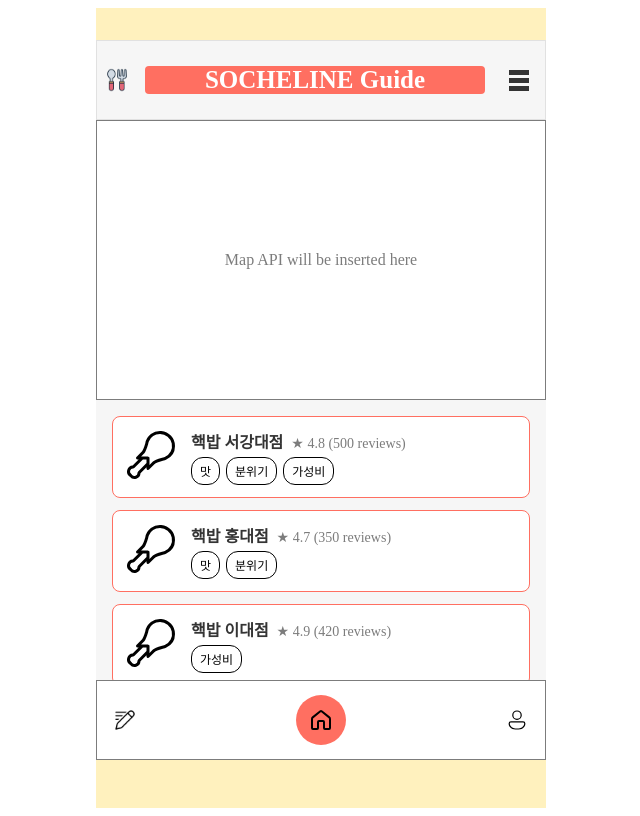
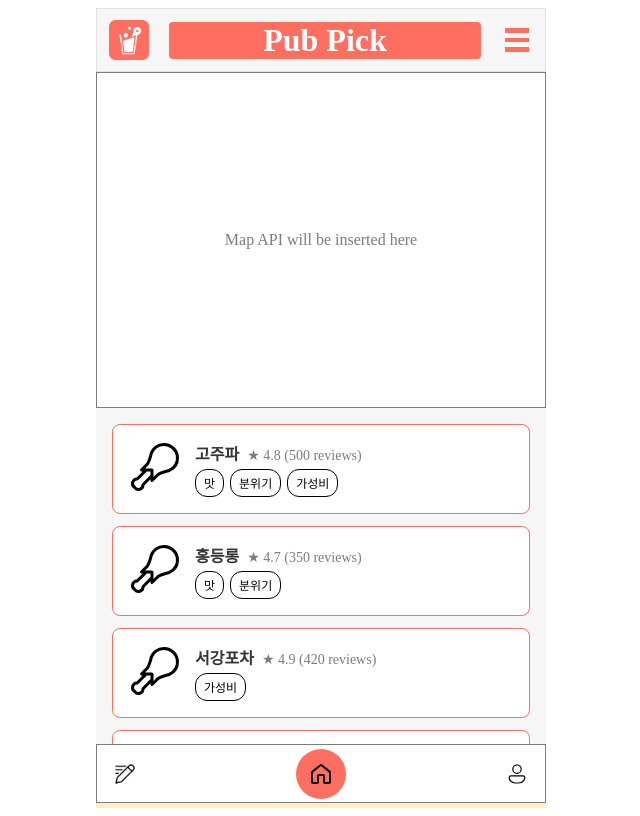
Before and after one commit to 2025-spring-CSE4022-team6/SG-food-front, a React (Create React App) app: page / in a window 1280 px wide. Shown: the whole page, without its empty margins (319-959 px from the left). Built offline with nearby package versions, Linux system fonts and the light colour scheme.

Commit message:
* px단위 rem으로 변경, 새로운 로고 추가, 사이즈 최적화.

```diff
--- a/package.json
+++ b/package.json
@@ -9,9 +9,9 @@
     "@testing-library/user-event": "^13.5.0",
     "react": "^19.1.0",
     "react-dom": "^19.1.0",
-    "react-router-dom": "^7.4.1",
+    "react-router-dom": "^7.5.0",
     "react-scripts": "5.0.1",
-    "styled-components": "^6.1.16",
+    "styled-components": "^6.1.17",
     "web-vitals": "^2.1.4"
   },
   "scripts": {
--- a/src/components/mainpage/MapBox.css
+++ b/src/components/mainpage/MapBox.css
@@ -1,7 +1,7 @@
 
 /* MapBox.css */
 .mapbox {
-    height: 35vh;
+    height: 42vh;
     width: 100%;
     /* 필요한 높이로 조정 가능 */
     border: 1px solid var(--gray-600); /* 회색 테두리 */
--- a/src/components/mainpage/Pic.css
+++ b/src/components/mainpage/Pic.css
@@ -4,20 +4,20 @@
     display: flex;
     align-items: center;
     border: 1px solid var(--coral-main);
-    border-radius: 8px;
-    padding: 8px;
-    margin-bottom: 12px; /* 카드 간 간격 */
+    border-radius: .5rem;
+    padding: .75rem;
+    margin-bottom: .75rem; /* 카드 간 간격 */
     background-color: #ffffff; /* 필요 시 배경색 조절 */
   }
 
   .pic-box-left {
-    margin-right: 10px;
+    margin-right: .625rem;
   }
 
   .pic-box-img {
-    width: 60px;
-    height: 60px;
-    border-radius: 4px;
+    width: 3.75rem;
+    height: 3.75rem;
+    border-radius: 0.25rem;
     object-fit: cover;
     /* transition: box-shadow 0.2s; */
   }
@@ -32,36 +32,36 @@
     display: flex;
     flex-wrap: wrap; /* 텍스트가 길어지면 줄바꿈을 허용 */
     align-items: baseline;
-    gap: 8px;
-    margin-bottom: 4px;
+    gap: 0.5rem;
+    margin-bottom: 0.25rem;
   }
 
   .pic-box-title {
-    font-size: 16px;
+    font-size: 1rem;
     font-weight: bold;
     color: var(--gray-800);
   }
 
   .pic-box-rating {
-    font-size: 14px;
+    font-size: 0.875rem;
     color: var(--gray-600);
   }
 
   .pic-box-tags {
     display: flex;
-    gap: 6px;
+    gap: 0.375rem;
     flex-wrap: wrap;
   }
 
   .pic-box-tag {
     border: 1px #000000 solid;
-    border-radius: 12px;
-    padding: 4px 8px;
-    font-size: 12px;
+    border-radius: .75rem;
+    padding: 0.25rem 0.5rem;
+    font-size: 0.75rem;
     color: #000000;
     white-space: nowrap; /* 태그가 길어지면 줄바꿈 방지 */
   }
 
   .pic-box:hover {
-    box-shadow: inset 0 0 6px rgba(0, 0, 0, 0.2);
+    box-shadow: inset 0 0 0.375rem rgba(0, 0, 0, 0.2);
   }
--- a/src/components/mainpage/Pics.css
+++ b/src/components/mainpage/Pics.css
@@ -2,10 +2,10 @@
 .pics-container {
     /* 스크롤 가능한 영역을 만들고 싶다면 아래와 같이 처리 */
     width: 100%;
-    height: 35vh;
+    height: 42vh;
     /* max-height: calc(100vh - 100px);  */
     overflow-y: auto;
-    padding: 16px;
+    padding: 1rem;
     box-sizing: border-box;
     background-color: var(--gray-50); /* 필요 시 배경색 조절 */
   }
--- a/src/components/mainpage/Pics.jsx
+++ b/src/components/mainpage/Pics.jsx
@@ -9,7 +9,7 @@ const picData = [
 
   {
     id: 1,
-    name: '핵밥 서강대점',
+    name: '고주파',
     rating: 4.8,
     reviewCount: 500,
     tags: ['맛', '분위기', '가성비'],
@@ -17,7 +17,7 @@ const picData = [
   },
   {
     id: 2,
-    name: '핵밥 홍대점',
+    name: '홍등롱',
     rating: 4.7,
     reviewCount: 350,
     tags: ['맛', '분위기'],
@@ -25,7 +25,7 @@ const picData = [
   },
   {
     id: 3,
-    name: '핵밥 이대점',
+    name: '서강포차',
     rating: 4.9,
     reviewCount: 420,
     tags: ['가성비'],
@@ -33,7 +33,7 @@ const picData = [
   },
   {
     id: 4,
-    name: '핵밥 성수점',
+    name: '낭만 오지',
     rating: 4.5,
     reviewCount: 420,
     tags: ['가성비'],
--- a/src/components/mainpage/bottomButtons.css
+++ b/src/components/mainpage/bottomButtons.css
@@ -3,7 +3,7 @@
 
 .bottom-buttons {
     /* bottom: 0; */
-    height : 10vh; /* 원하는 높이로 조정 */
+    height : 3.7rem; /* 원하는 높이로 조정 */
     width: 100%;
     /* 회색 테두리 박스 */
     border: 1px solid var(--gray-600);
--- a/src/components/mainpage/header.css
+++ b/src/components/mainpage/header.css
@@ -9,12 +9,12 @@
     align-items: center;
     justify-content: space-between;
     background-color: var(--gray-50); /* 배경색 */
-    margin-top: 4vh;
+    /* margin-top: 5vh; */
 
     /* padding-top: 5vh; */
-    padding-left: 8px;
-    padding-right: 8px;
-    height: 10vh;              /* 원하는 높이로 조정 */
+    padding-left: .5rem;
+    padding-right: .5rem;
+    height: 4rem;              /* 원하는 높이로 조정 */
   }
 
   /* 왼쪽: 로고 영역 */
@@ -24,7 +24,8 @@
   }
 
   .cutlery-icon {
-    width: 24px;
+    margin: 0.25rem;
+    width: 2.5rem;
     height: auto;
   }
 
@@ -35,13 +36,13 @@
     justify-content: center;
     align-items: center;
     background-color: var(--coral-main); /* 코럴색 배경 */
-    margin: 0 16px;             /* 좌우로 약간 간격 */
-    border-radius: 4px;        /* 모서리 둥글게 (필요 시) */
+    margin: 0 1rem;             /* 좌우로 약간 간격 */
+    border-radius: .25rem;        /* 모서리 둥글게 (필요 시) */
   }
 
   .headbox-center h1 {
     color: #ffffff;
-    font-size: 25px;
+    font-size: 2rem;
     margin: 0;
   }
 
@@ -55,19 +56,19 @@
     background: none;
     border: none;
     cursor: pointer;
-    padding: 8px;
+    padding: 0.5rem;
   }
 
   /* 버튼을 눌렀을 때 잠시 음영 효과 */
   .menu-button:active {
-    box-shadow: inset 0 0 4px rgba(0, 0, 0, 0.3);
+    box-shadow: inset 0 0 0.25rem rgba(0, 0, 0, 0.3);
   }
 
   /* 햄버거 막대 (3줄) */
   .menu-bar {
     display: block;
-    width: 20px;
-    height: 5px;
-    background-color: #333;
-    margin: 3px 0;
+    width: 1.5rem;
+    height: .3rem;
+    background-color: var(--coral-main);
+    margin: .3rem 0;
   }
--- a/src/components/mainpage/header.jsx
+++ b/src/components/mainpage/header.jsx
@@ -7,7 +7,7 @@ const Header = () => {
         {/* 왼쪽: 로고 이미지 */}
         <div className="headbox-left">
           <img
-            src={process.env.PUBLIC_URL + '/cutlery.png'}
+            src={'/img/pubpicklogo.png'}
             alt="Cutlery Icon"
             className="cutlery-icon"
           />
@@ -15,7 +15,7 @@ const Header = () => {
 
         {/* 가운데: 코럴색 배경 + 흰색 타이틀 */}
         <div className="headbox-center">
-          <h1>SOCHELINE Guide</h1>
+          <h1>Pub Pick</h1>
         </div>
 
         {/* 오른쪽: 햄버거 메뉴 버튼 */}
--- a/src/pages/mainpage/MainPage.css
+++ b/src/pages/mainpage/MainPage.css
@@ -3,5 +3,4 @@
     flex-direction: column;
     align-items: center;
     justify-content: center;
-    /* padding-bottom: '60px'; */
 }
```
Also changed, not shown: public/img/pubpicklogo.png (added), 1 other file (tests, documents, lock files or other folders).
